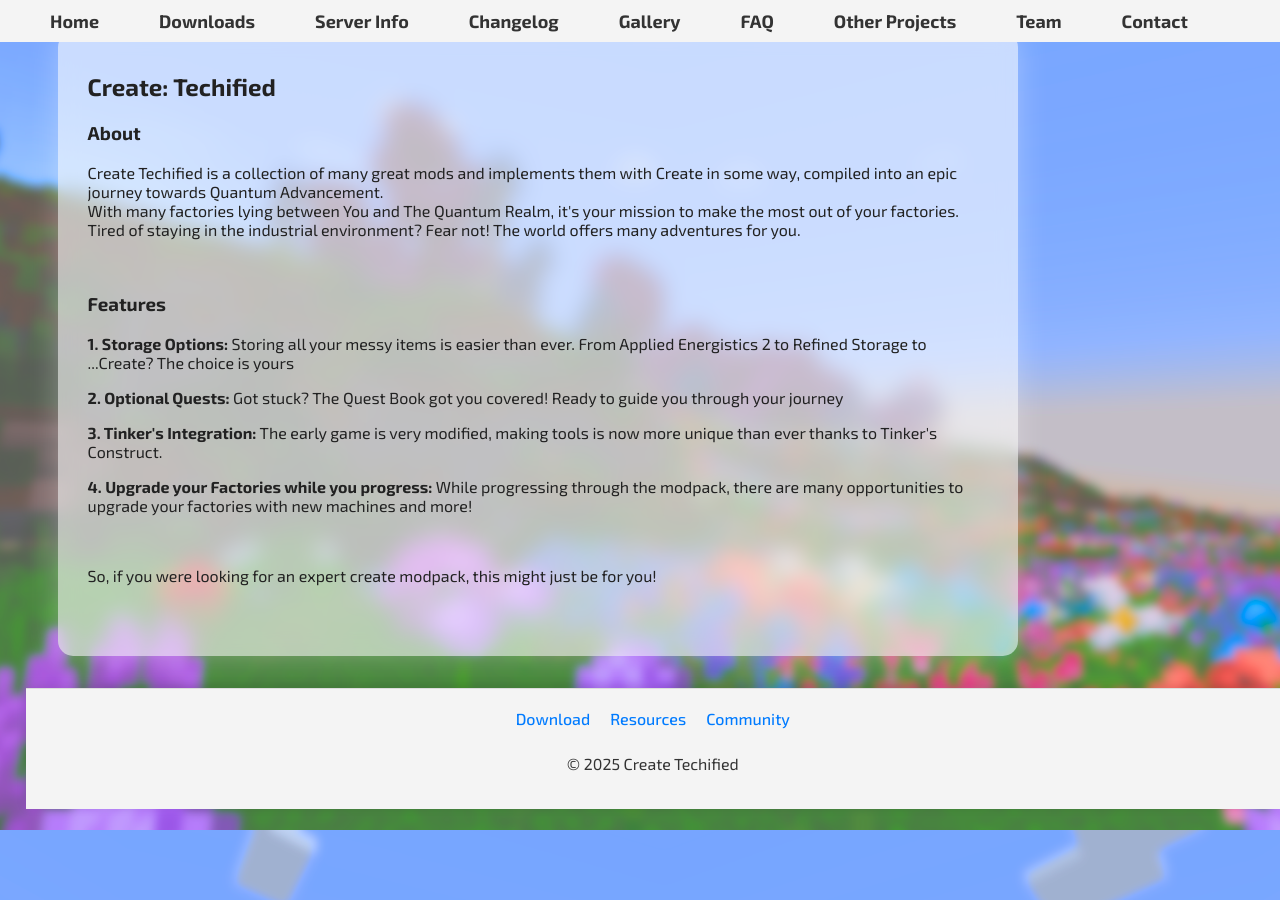
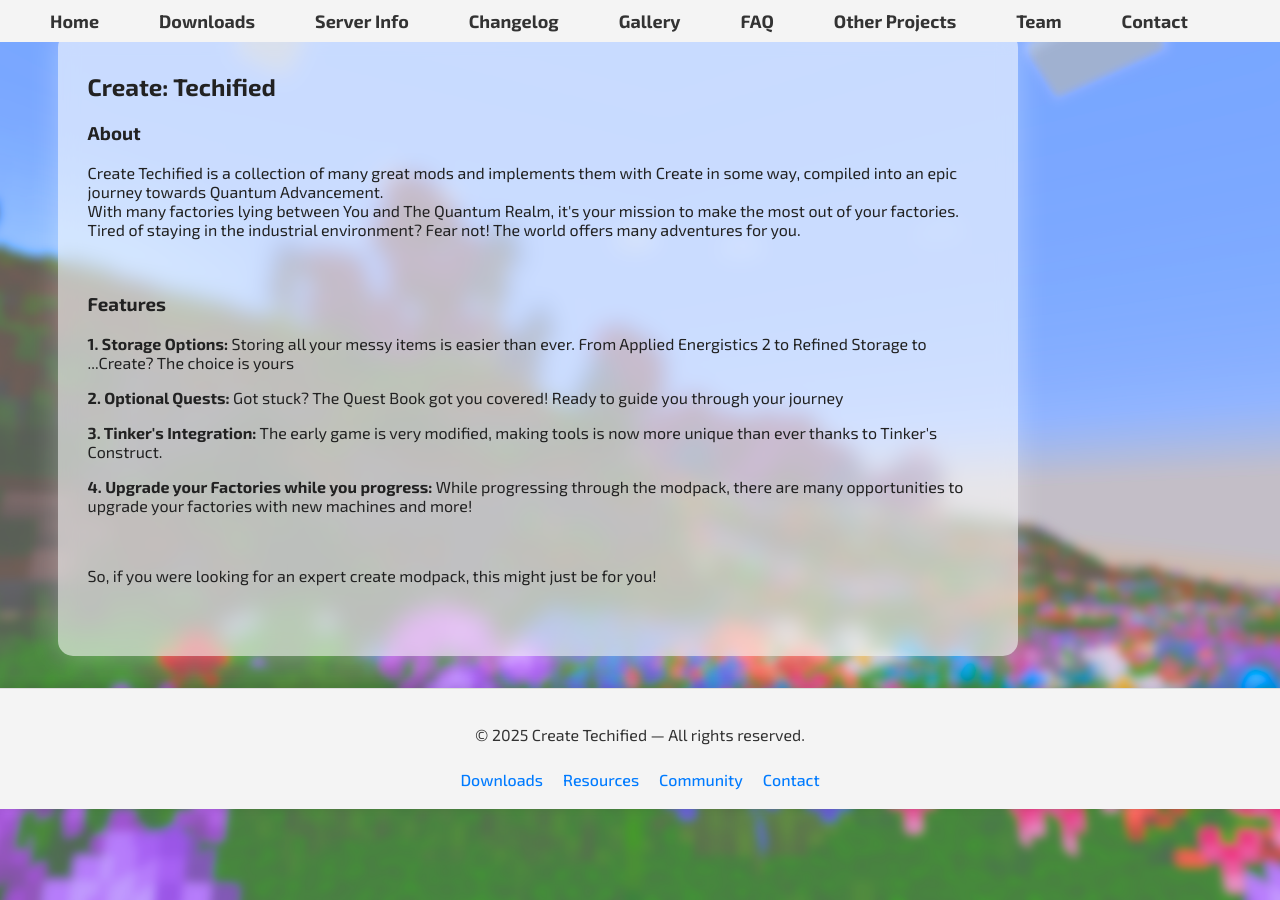
Before and after one commit to CreateTechified/Website, a Jekyll site: the page built from index.html, in a window 1280 px wide and 900 px high, scrolled down 70 px. Built offline with Jekyll 4.4.1, drawn with Linux system fonts in a browser that asks for light colours.

Commit message:
reverted back because it broke even more

```diff
--- a/index.html
+++ b/index.html
@@ -17,12 +17,13 @@
     <p>&nbsp;</p>
 </div>
 <footer>
-    <div class="footer-content">
-      <div class="footer-links">
-        <a href="#">Download</a>
-        <a href="#">Resources</a>
-        <a href="#">Community</a>
-      </div>
-      <p>&copy; 2025 Create Techified</p>
+  <div class="footer-content">
+    <p>© 2025 Create Techified — All rights reserved.</p>
+    <div class="footer-links">
+      <a href="downloads.html">Downloads</a>
+      <a href="resources.html">Resources</a>
+      <a href="community.html">Community</a>
+      <a href="contact.html">Contact</a>
     </div>
-  </footer>
+  </div>
+</footer>
--- a/style.css
+++ b/style.css
@@ -63,22 +63,20 @@
 
 /* General Styles */
 body {
-    display: flex;
-    flex-direction: column;
-    min-height: 100vh; /* ensures page fills the screen */
+    font-family: "Exo 2", sans-serif;
+    font-optical-sizing: auto;
+    font-weight: 400;
+    font-style: normal;
     margin: 0;
     padding-left: 2vw;
     padding-top: 70px;
-    font-family: "Exo 2", sans-serif;
-    font-weight: 400;
-    font-style: normal;
+    transition: background 0.3s, color 0.3s;
     background-color: var(--background);
     background-image: var(--bg-image);
     background-size: cover;
     background-position: center;
     background-attachment: fixed;
     color: var(--primary);
-    transition: background 0.3s, color 0.3s;
 }
 
 /* Button Styles */
@@ -216,7 +214,10 @@
     color: var(--primary);
     padding: 20px 0;
     text-align: center;
-    width: 100%;
+    position: relative;
+    bottom: 0;
+    left: -2vw;
+    width: calc(100% + 2vw);
     margin: 0;
     backdrop-filter: blur(10px);
     -webkit-backdrop-filter: blur(10px);
@@ -248,7 +249,3 @@
 .footer-links a:hover {
     color: var(--accent);
 }
-
-main {
-    flex: 1;
-}
```
